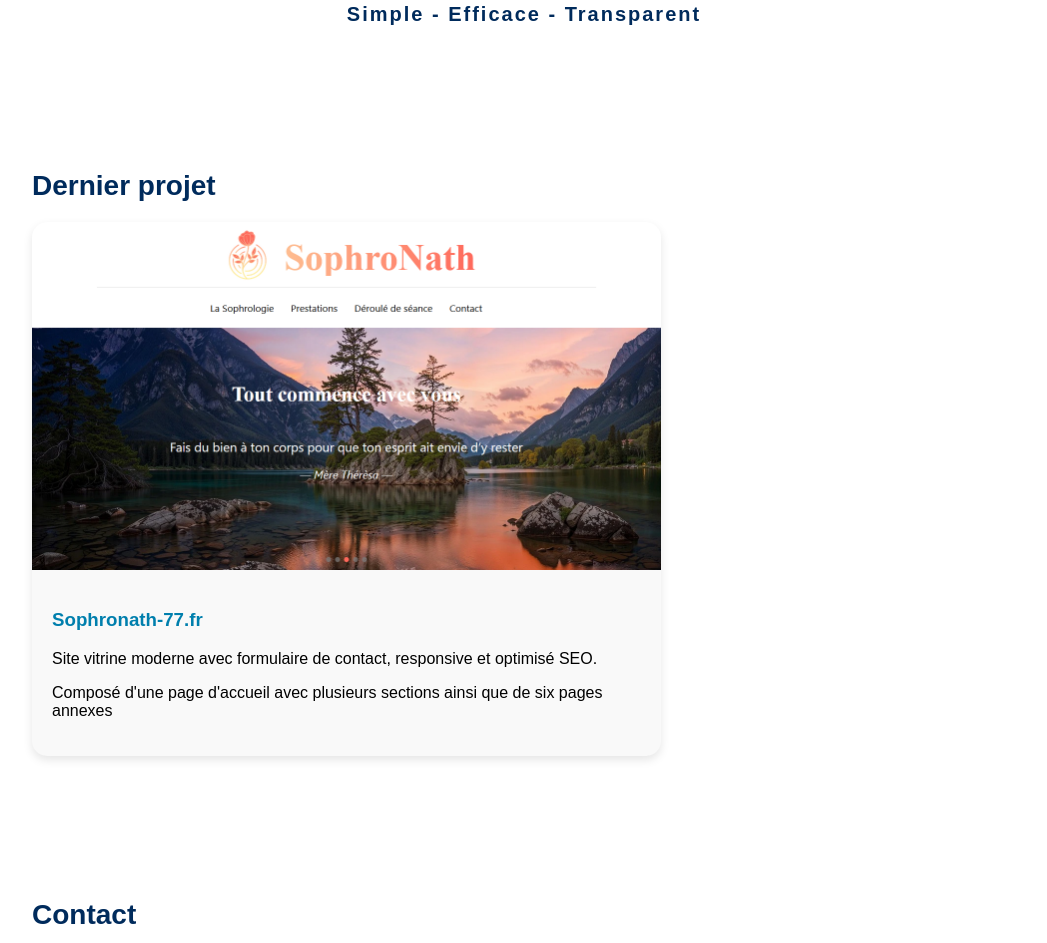
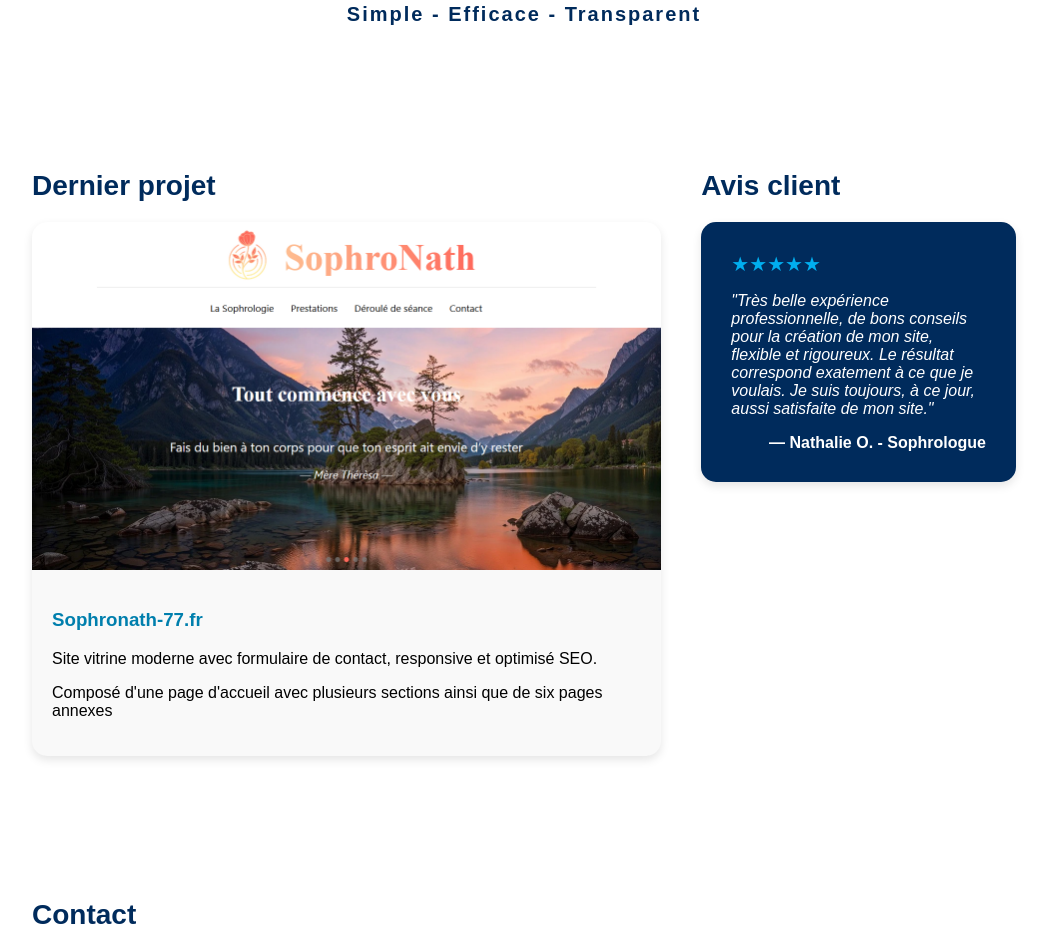
Before and after one commit to RikoDust/Emdev, a plain HTML site: page index.html in a window 1280 px wide. Shown: the part 3767-4710 px from the top of the page, without its empty margins (116-1163 px from the left). Drawn offline with Linux system fonts and the light colour scheme.

Commit message:
feat: ajout avis client - sophronath

```diff
--- a/index.html
+++ b/index.html
@@ -263,16 +263,17 @@
         </div>
       </div>
     </div>
-<!--
+
+
     <div class="review">
       <h2>Avis client</h2>
       <div class="review-card">
         <div class="stars">★★★★★</div>
-        <p class="content">"Un travail rapide, efficace et un site qui correspond exactement à nos attentes. Je recommande !"</p>
+        <p class="content">"Très belle expérience professionnelle, de bons conseils pour la création de mon site, flexible et rigoureux. Le résultat correspond exatement à ce que je voulais. Je suis toujours, à ce jour, aussi satisfaite de mon site."</p>
         <span class="client">— Nathalie O. - Sophrologue</span>
       </div>
     </div>
--->
+
 
   </section>
 
```
